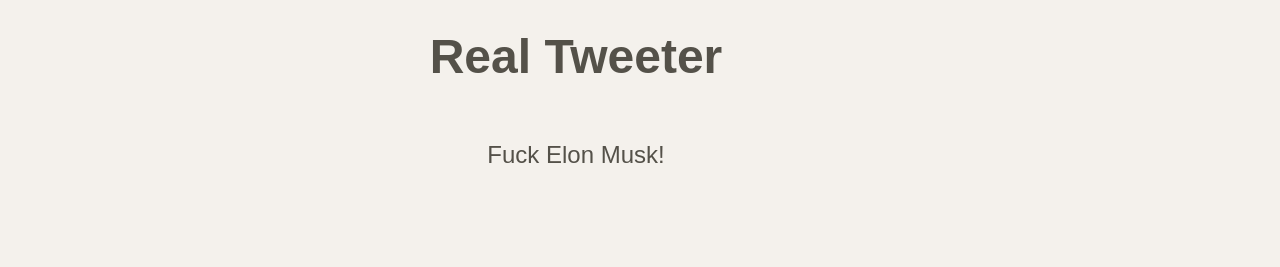
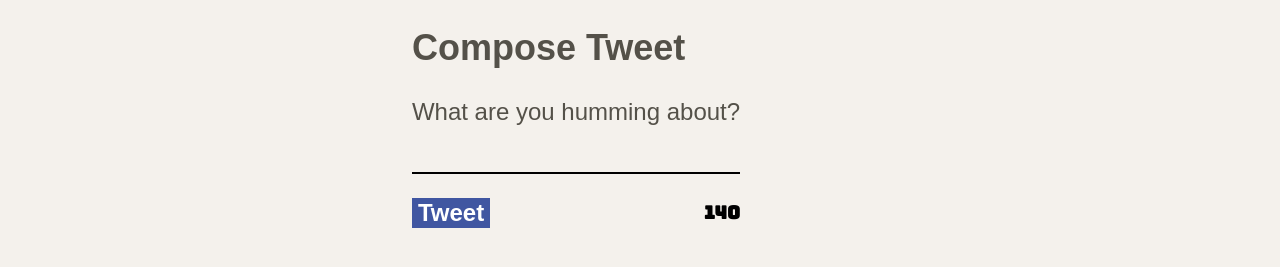
Before and after one commit to Yoimiya428/tweeter, a website: page public/index.html in a window 1280 px wide. Shown: the part 513-780 px from the top of the page. Drawn offline with nearby package versions, Linux system fonts and the light colour scheme.

Commit message:
Crafting the Form

```diff
--- a/public/index.html
+++ b/public/index.html
@@ -20,6 +20,9 @@
     <link rel="stylesheet" href="/styles/layout.css" type="text/css" />
 
     <link rel="stylesheet" href="styles/header.css" type="text/css">
+
+    <link rel="stylesheet" href="styles/new-tweet.css" type="text/css">
+
 
     <!-- External JS -->
     <script src="https://ajax.googleapis.com/ajax/libs/jquery/3.4.1/jquery.min.js"></script>
@@ -57,12 +60,19 @@
 
     <!-- Page-specific (main) content here -->
     <main class="container">
-      <h1>Real Tweeter</h1>
-      <p>
-        Fuck Elon Musk!
-      </p>
 
+      <section class="new-tweet">
+        <h2>Compose Tweet</h2>
+        <form action="/api/tweets" method="POST">
 
+          <label for="tweet-text">What are you humming about?</label>
+          <textarea name="text" id="tweet-text"></textarea>
+          <div>
+            <button type="submit">Tweet</button>
+            <output name="counter" class="counter" for="tweet-text">140</output>
+          </div>
+        </form>
+      </section>
 
     </main>
   </body>
--- a/public/styles/layout.css
+++ b/public/styles/layout.css
@@ -29,8 +29,11 @@
 main {
   width: 90%;
   display: flex;
-  flex-direction: column;
+  flex-direction: row;
 
   align-items: center;
+  justify-content: center;
+
+
   background-color: #f4f1ec;
 }
--- /dev/null
+++ b/public/styles/new-tweet.css
@@ -0,0 +1,49 @@
+new-tweet {
+
+  background-color: lightgray;
+  align-items: center;
+
+}
+
+
+.new-tweet form {
+  display: flex;
+  flex-direction: column;
+}
+
+.new-tweet label {
+  margin-bottom: 0.5em;
+}
+
+.new-tweet textarea {
+  margin-bottom: 1em;
+  border: none;
+  height: 1.5em;
+  resize: none;
+  border-bottom: 2px solid;
+  background: transparent;
+  overflow: hidden;
+
+}
+
+.new-tweet div {
+  display: flex;
+  justify-content: space-between;
+  align-items: center;
+}
+
+.new-tweet button {
+  background-color: #4056A1;
+  color: white;
+  border: none;
+  font-weight: bold;
+
+}
+
+.new-tweet output {
+  font-weight: bold;
+  color: black;
+  font-family: 'Bungee', sans-serif;
+  font-size: large;
+
+}
```
